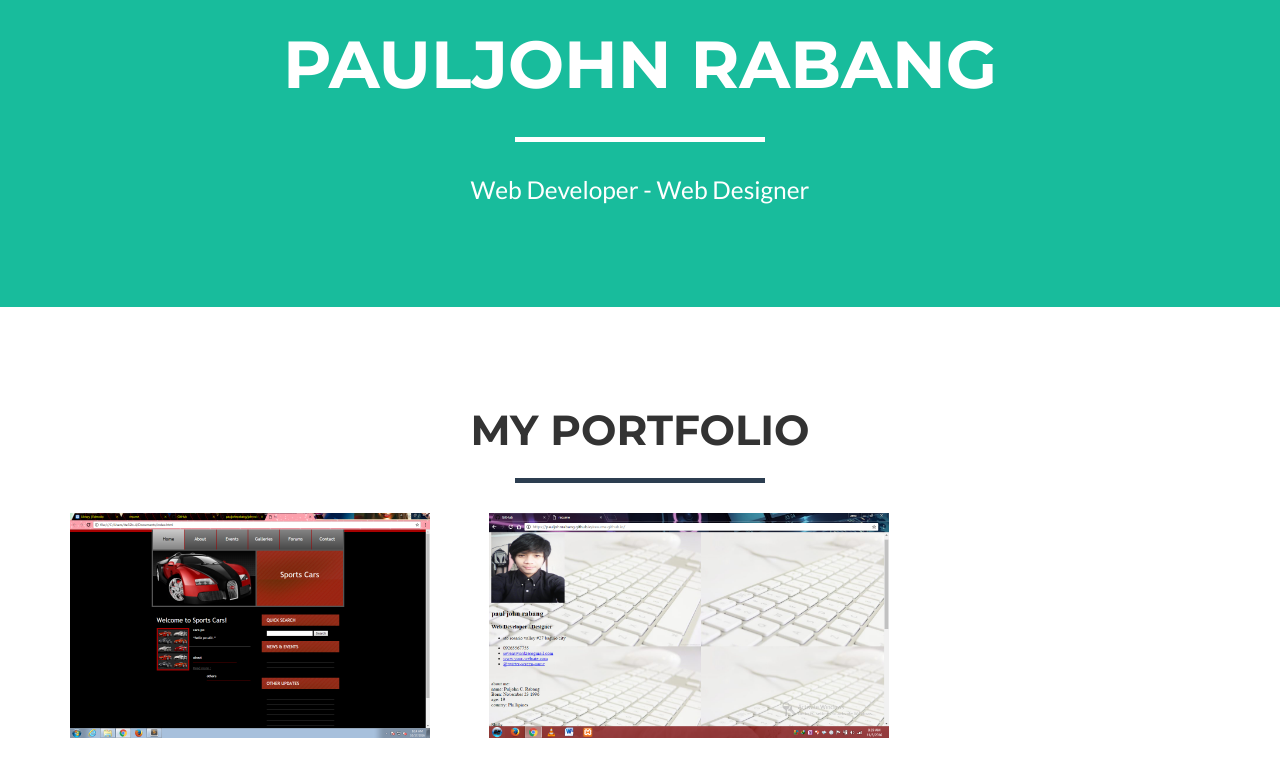
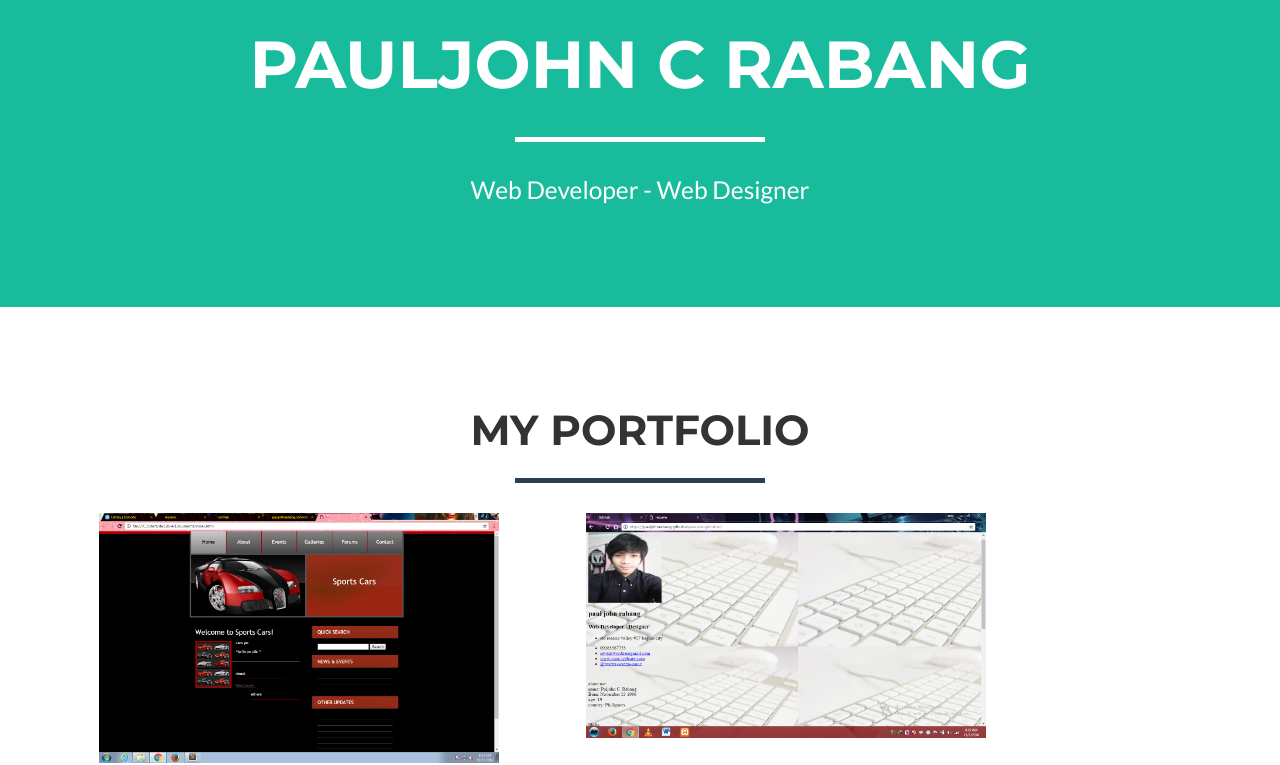
Before and after one commit to pauljohnrabang/johnrabang.github.io, a website: page index.html in a window 1280 px wide. Shown: the part 491-1256 px from the top of the page. Drawn offline with nearby package versions, Linux system fonts and the light colour scheme.

Commit message:
Update index.html

```diff
--- a/index.html
+++ b/index.html
@@ -67,7 +67,7 @@
                 <div class="col-lg-12">
                     <img class="img-circle" src="k.jpg" alt="">
                     <div class="intro-text">
-                        <span class="name">Pauljohn  Rabang</span>
+                        <span class="name">Pauljohn C Rabang</span>
                         <hr class="star-light">
                         <span class="skills">Web Developer - Web Designer </span>
                     </div>
@@ -86,7 +86,7 @@
                 </div>
             </div>
             <div class="row">
-                <div class="col-lg-4 portfolio-item">
+                <div class="col-lg-5 portfolio-item">
                     <a href="#portfolioModal1" class="portfolio-link" data-toggle="modal">
                         <div class="caption">
                             <div class="caption-content">
```
